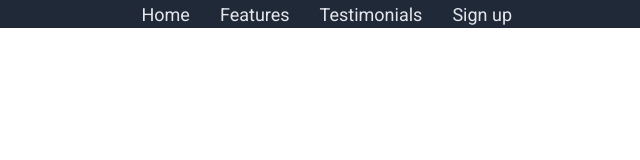
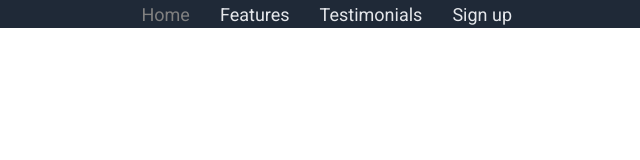
Before and after one commit to Sora2187/Landing-Page, a plain HTML site: page index.html in a window 1280 px wide. In both pictures the pointer is over the link "Home". Shown: the full height of the page, 640-1280 px from the left. Drawn offline with Linux system fonts and the light colour scheme.

Commit message:
add hover effect

```diff
--- a/styles.css
+++ b/styles.css
@@ -36,6 +36,9 @@
   color: #e5e7eb;
   font-size: 18px;
 }
+.links li a:hover {
+  color: gray;
+}
 header {
   background-color: #1f2937;
 }
```
